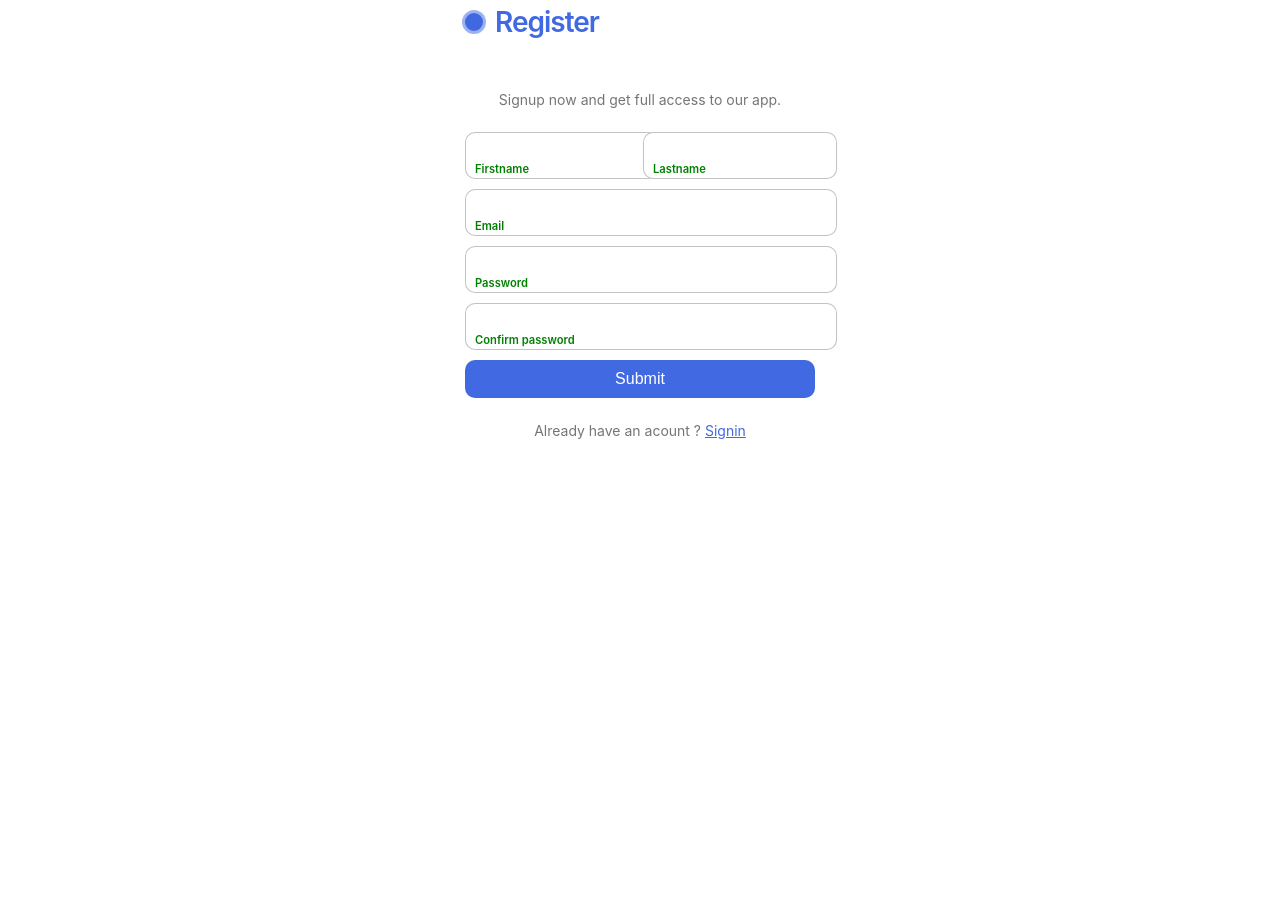
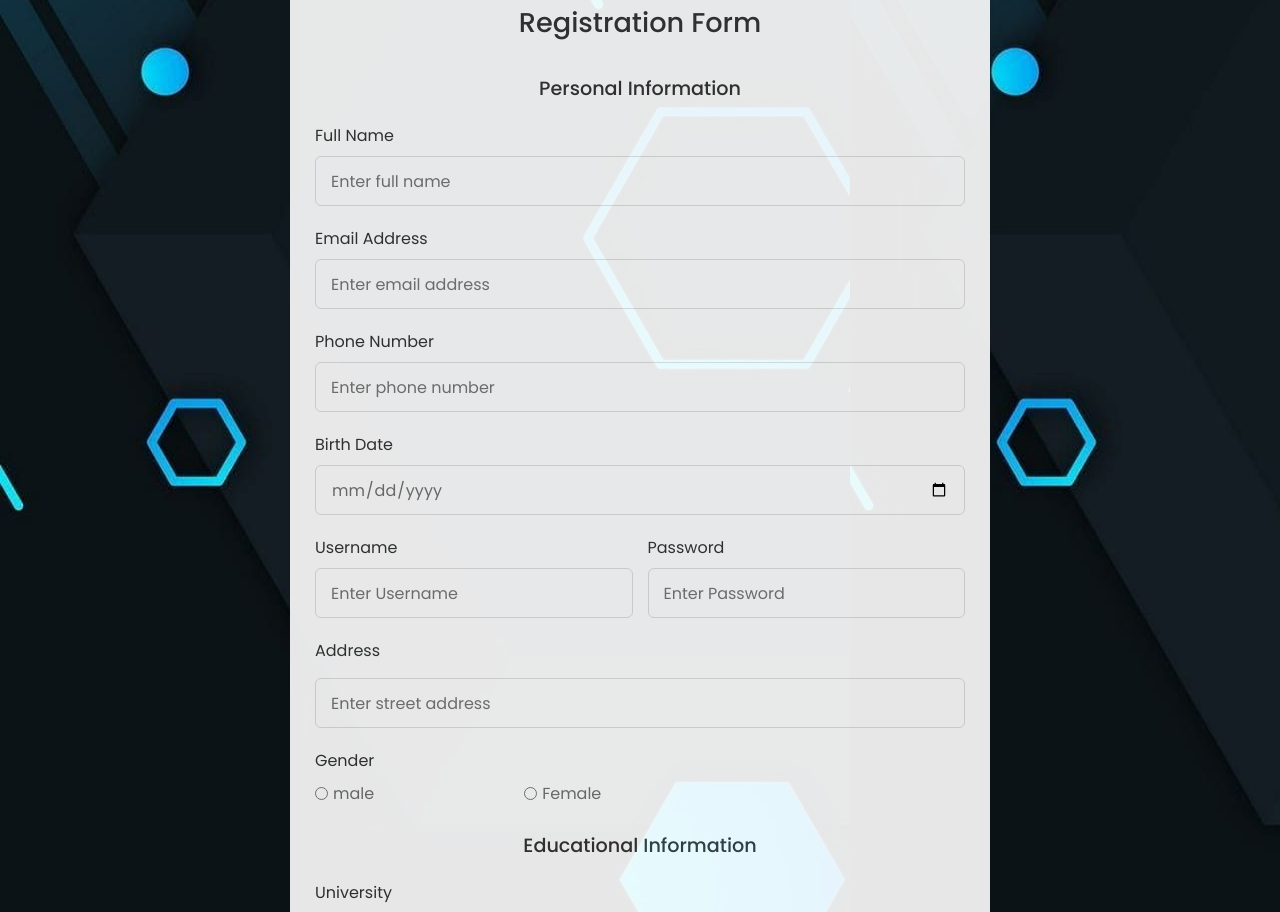
Before and after one commit to Pavith00/campus-internship-hub, a React (Create React App) app: page / in a window 1280 px wide. Shown: the part 43-955 px from the top of the page. Before the commit the page ends 800 px from the top, so only its background shows below. Built offline with nearby package versions, Linux system fonts and the light colour scheme.

Commit message:
Connect to backend

```diff
--- a/package.json
+++ b/package.json
@@ -6,8 +6,10 @@
     "@testing-library/jest-dom": "^5.17.0",
     "@testing-library/react": "^13.4.0",
     "@testing-library/user-event": "^13.5.0",
+    "axios": "^1.6.7",
     "react": "^18.2.0",
     "react-dom": "^18.2.0",
+    "react-icons": "^5.0.1",
     "react-scripts": "5.0.1",
     "web-vitals": "^2.1.4"
   },
--- a/src/Component/CreateAccount.css
+++ b/src/Component/CreateAccount.css
@@ -1,130 +1,140 @@
-.form {
+/* Import Google font - Poppins */
+@import url("https://fonts.googleapis.com/css2?family=Poppins:wght@200;300;400;500;600;700&display=swap");
+* {
+  margin: 0;
+  padding: 0;
+  box-sizing: border-box;
+  font-family: "Poppins", sans-serif;
+}
+body {
+  min-height: 100vh;
   display: flex;
-    flex-direction: column;
-    gap: 10px;
-    max-width: 350px;
-    background-color: #fff;
+  align-items: center;
+  justify-content: center;
   padding: 20px;
-    border-radius: 20px;
+  background:#111111;
+  background-image: url("./01.jpg");
+  opacity: 0.9;
+
+}
+.container {
   position: relative;
+  max-width: 700px;
+  width: 100%;
+  background: #fff;
+  padding: 25px;
+  border-radius: 8px;
+  box-shadow: 0 0 15px rgba(0, 0, 0, 0.1);
+  text-align: left;
 }
 
-  .title {
-    font-size: 28px;
-    color: royalblue;
-    font-weight: 600;
-    letter-spacing: -1px;
+.container p{
+  font-size: 1.2rem;
+  color: #353232;
+  font-weight: 500;
+  text-align: center;
+
+}
+.container header {
+  font-size: 1.7rem;
+  color: #333;
+  font-weight: 500;
+  text-align: center;
+}
+.container .form {
+  margin-top: 30px;
+}
+.form .input-box {
+  width: 100%;
+  margin-top: 20px;
+}
+.input-box label {
+  color: #333;
+}
+
+.form :where(.input-box input, .select-box) {
   position: relative;
+  height: 50px;
+  width: 100%;
+  outline: none;
+  font-size: 1rem;
+  color: #707070;
+  margin-top: 8px;
+  border: 1px solid #ddd;
+  border-radius: 6px;
+  padding: 0 15px;
+}
+.input-box input:focus {
+  box-shadow: 0 1px 0 rgba(0, 0, 0, 0.1);
+}
+.form .column {
+  display: flex;
+  column-gap: 15px;
+}
+.form .gender-box {
+  margin-top: 20px;
+}
+.gender-box h3 {
+  color: #333;
+  font-size: 1rem;
+  font-weight: 400;
+  margin-bottom: 8px;
+}
+.form :where(.gender-option, .gender) {
   display: flex;
   align-items: center;
-    padding-left: 30px;
+  column-gap: 150px;
+  flex-wrap: wrap;
+}
+.form .gender {
+  column-gap: 5px;
+}
+.gender input {
+  accent-color: rgb(130, 106, 251);
+}
+.form :where(.gender input, .gender label) {
+  cursor: pointer;
+}
+.gender label {
+  color: #707070;
+}
+.address :where(input, .select-box) {
+  margin-top: 15px;
+}
+.select-box select {
+  height: 100%;
+  width: 100%;
+  outline: none;
+  border: none;
+  color: #707070;
+  font-size: 1rem;
+}
+.form button {
+  height: 55px;
+  width: 100%;
+  color: #fff;
+  font-size: 1rem;
+  font-weight: 400;
+  margin-top: 30px;
+  border: none;
+  cursor: pointer;
+  transition: all 0.2s ease;
+  background: rgb(130, 106, 251);
+}
+.form button:hover {
+  background: rgb(88, 56, 250);
 }
 
-  .title::before,.title::after {
-    position: absolute;
-    content: "";
-    height: 16px;
-    width: 16px;
-    border-radius: 50%;
-    left: 0px;
-    background-color: royalblue;
+.profile{
+  padding-left: 35%;
+  height: 200px;
 }
-
-  .title::before {
-    width: 18px;
-    height: 18px;
-    background-color: royalblue;
+/*Responsive*/
+@media screen and (max-width: 500px) {
+  .form .column {
+    flex-wrap: wrap;
   }
-
-  .title::after {
-    width: 18px;
-    height: 18px;
-    animation: pulse 1s linear infinite;
-  }
-
-  .message, .signin {
-    color: rgba(88, 87, 87, 0.822);
-    font-size: 14px;
-  }
-
-  .signin {
-    text-align: center;
-  }
-
-  .signin a {
-    color: royalblue;
-  }
-
-  .signin a:hover {
-    text-decoration: underline royalblue;
-  }
-
-  .flex {
-    display: flex;
-    width: 100%;
-    gap: 6px;
-  }
-
-  .form label {
-    position: relative;
-  }
-
-  .form label .input {
-    width: 100%;
-    padding: 10px 10px 20px 10px;
-    outline: 0;
-    border: 1px solid rgba(105, 105, 105, 0.397);
-    border-radius: 10px;
-  }
-
-  .form label .input + span {
-    position: absolute;
-    left: 10px;
-    top: 15px;
-    color: grey;
-    font-size: 0.9em;
-    cursor: text;
-    transition: 0.3s ease;
-  }
-
-  .form label .input:placeholder-shown + span {
-    top: 15px;
-    font-size: 0.9em;
-  }
-
-  .form label .input:focus + span,.form label .input:valid + span {
-    top: 30px;
-    font-size: 0.7em;
-    font-weight: 600;
-  }
-
-  .form label .input:valid + span {
-    color: green;
-  }
-
-  .submit {
-    border: none;
-    outline: none;
-    background-color: royalblue;
-    padding: 10px;
-    border-radius: 10px;
-    color: #fff;
-    font-size: 16px;
-    transform: .3s ease;
-  }
-
-  .submit:hover {
-    background-color: rgb(56, 90, 194);
-  }
-
-  @keyframes pulse {
-    from {
-      transform: scale(0.9);
-      opacity: 1;
-    }
-
-    to {
-      transform: scale(1.8);
-      opacity: 0;
+  .form :where(.gender-option, .gender) {
+    row-gap: 15px;
   }
 }
--- a/src/Component/CreateAccount.js
+++ b/src/Component/CreateAccount.js
@@ -1,40 +1,174 @@
-import './CreateAccount.css';
+import axios from 'axios';
+import { useState } from "react";
+import "./CreateAccount.css";
+
+
 
 function CreateAccount() {
+  const [name, setName] = useState("");
+  const [email, setEmail] = useState("");
+  const [phone, setPhone] = useState("");
+  const [birthday, setBirthday] = useState("");
+  const [gender, setGender] = useState("");
+  const [address, setAddress] = useState("");
+  const [password, setPassword] = useState("");
+  const [username, setUsername] = useState("");
+
+  const [university, setUniversity] = useState("");
+  const [gradOrUn, setGradOrUn] = useState("");
+  const [yearThatGraduate, setYearThatGraduate] = useState("");
+  const [path, setPath] = useState("");
+  const [degree, setDegree] = useState("");
+  const [department, setDepartment] = useState("");
+
+
+  const handleSubmit = async (e) => {
+    e.preventDefault();
+    try {
+      const response = await axios.post("http://localhost:8080/student/add", {
+        name: name,
+        email: email,
+        phone: phone,
+        birthday: birthday,
+        gender: gender,
+        address: address,
+        password:password,
+        username:username,
+        university: university,
+        gradOrUn: gradOrUn,
+        yearThatGraduate: yearThatGraduate,
+        path: path,
+        degree: degree,
+        department: department
+      });
+      console.log(response.data);
+      alert("User registered successfully");
+      // Reset form fields after successful registration
+      setName("");
+      setEmail("");
+      setPhone("");
+      setBirthday("");
+      setGender("");
+      setAddress("");
+      setUniversity("");
+      setGradOrUn("");
+      setYearThatGraduate("");
+      setPath("");
+      setDegree("");
+      setDepartment("");
+    } catch (error) {
+      console.error("Error registering user:", error);
+      alert("An error occurred while registering user");
+    }
+  };
+
+
   return (
-    <div>
-        <form class="form">
-    <p class="title">Register </p>
-    <p class="message">Signup now and get full access to our app. </p>
-        <div class="flex">
-        <label>
-            <input required="" placeholder="" type="text" class="input"/>
-            <span>Firstname</span>
-        </label>
 
-        <label>
-            <input required="" placeholder="" type="text" class="input"/>
-            <span>Lastname</span>
-        </label>
-    </div>
+    <section className="container">
 
-    <label>
-        <input required="" placeholder="" type="email" class="input"/>
-        <span>Email</span>
-    </label>
+      <header>Registration Form</header>
 
-    <label>
-        <input required="" placeholder="" type="password" class="input"/>
-        <span>Password</span>
-    </label>
-    <label>
-        <input required="" placeholder="" type="password" class="input"/>
-        <span>Confirm password</span>
-    </label>
-    <button class="submit">Submit</button>
-    <p class="signin">Already have an acount ? <a href="#">Signin</a> </p>
-</form>
-    </div>
+      <form className="form" onSubmit={handleSubmit}>
+
+        <p>Personal Information</p>
+        <div className="input-box">
+          <label >Full Name</label>
+          <input type="text" placeholder="Enter full name" value={name} onChange={(e) => setName(e.target.value)} required />
+        </div>
+
+        <div className="input-box">
+          <label>Email Address</label>
+          <input type="email" placeholder="Enter email address" value={email} onChange={(e) => setEmail(e.target.value)} required />
+        </div>
+        <div className="input-box">
+            <label>Phone Number</label>
+            <input type="tel" placeholder="Enter phone number" value={phone} onChange={(e) => setPhone(e.target.value)} required />
+          </div>
+          <div className="input-box">
+            <label>Birth Date</label>
+            <input type="date" value={birthday} onChange={(e) => setBirthday(e.target.value)} required />
+          </div>
+
+        <div className="column">
+          <div className="input-box">
+            <label>Username</label>
+            <input type="username" placeholder="Enter Username" value={username} onChange={(e) => setUsername(e.target.value)} required />
+          </div>
+          <div className="input-box">
+            <label>Password</label>
+            <input type="password" placeholder="Enter Password" value={password} onChange={(e) => setPassword(e.target.value)} required />
+
+          </div>
+        </div>
+        <div className="input-box address">
+          <label>Address</label>
+          <input type="text" placeholder="Enter street address" value={address} onChange={(e) => setAddress(e.target.value)} required />
+        </div>
+        <div className="gender-box">
+          <h3>Gender</h3>
+          <div className="gender-option">
+            <div className="gender">
+              <input type="radio" id="check-male" name="gender" value="male" checked={gender === "male"} onChange={(e) => setGender(e.target.value)} />
+              <label htmlFor="check-male">male</label>
+            </div>
+            <div className="gender">
+              <input type="radio" id="check-female" name="gender" value="female" checked={gender === "female"} onChange={(e) => setGender(e.target.value)} />
+              <label htmlFor="check-female">Female</label>
+            </div>
+          </div>
+        </div>
+        <br></br>
+
+        <p>Educational Information</p>
+        <div className="input-box">
+          <label>University</label>
+            <div className="select-box">
+
+              <select value={university} onChange={(e) => setUniversity(e.target.value)} required>
+                <option hidden>university</option>
+                <option>University of Kelaniya</option>
+                <option>University of Peradeniya</option>
+                <option>University of Jayawardhanapura</option>
+                <option>University of Colombo</option>
+              </select>
+            </div>
+        </div>
+        <br></br>
+        <div className="gender-option">
+            <div className="gender">
+              <input type="radio" id="check-Graduate-Undergraduate" name="Graduate-Undergraduate" value="Graduate" checked={gradOrUn === "Graduate"} onChange={(e) => setGradOrUn(e.target.value)} />
+              <label htmlFor="check-Graduate-Undergraduate">Graduate</label>
+            </div>
+            <div className="gender">
+              <input type="radio" id="check-Graduate-Undergraduate" name="Graduate-Undergraduate" value="Undergraduate" checked={gradOrUn === "Undergraduate"} onChange={(e) => setGradOrUn(e.target.value)} />
+              <label htmlFor="check-Graduate-Undergraduate">Undergraduate</label>
+            </div>
+         </div>
+
+         <div className="input-box">
+          <label >Degree</label>
+          <input type="text" placeholder="Enter Degree name" value={degree} onChange={(e) => setDegree(e.target.value)} required />
+        </div>
+
+        <div className="input-box">
+          <label >Department</label>
+          <input type="text" placeholder="Enter Department name" value={department} onChange={(e) => setDepartment(e.target.value)} required />
+        </div>
+
+        <div className="input-box">
+          <label >Path</label>
+          <input type="text" placeholder="Enter Path" value={path} onChange={(e) => setPath(e.target.value)} required />
+        </div>
+
+
+
+
+        <button type="submit">Submit</button>
+      </form>
+
+    </section>
+
   );
 }
 
```
Also changed, not shown: src/Component/01.jpg (added), 1 other file (tests, documents, lock files or other folders). Lines whose indentation alone changed are shown as unchanged.
